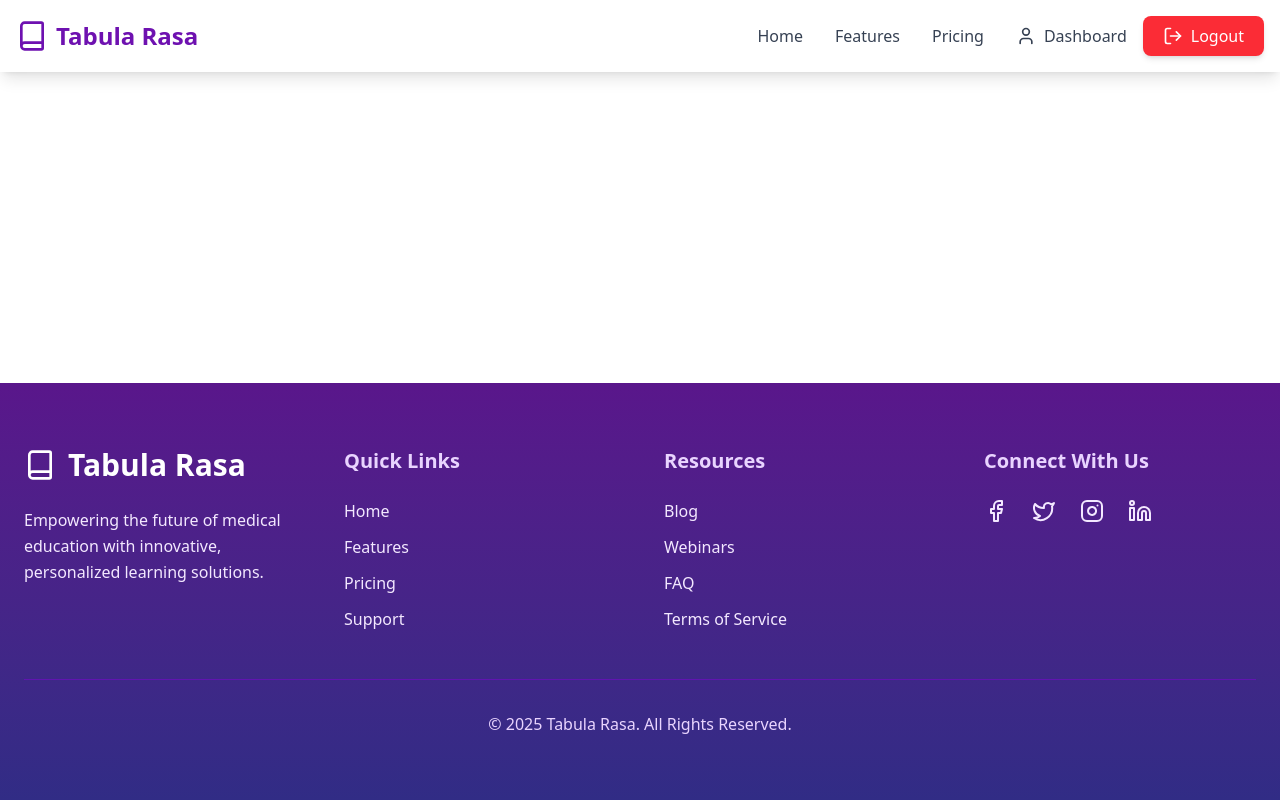
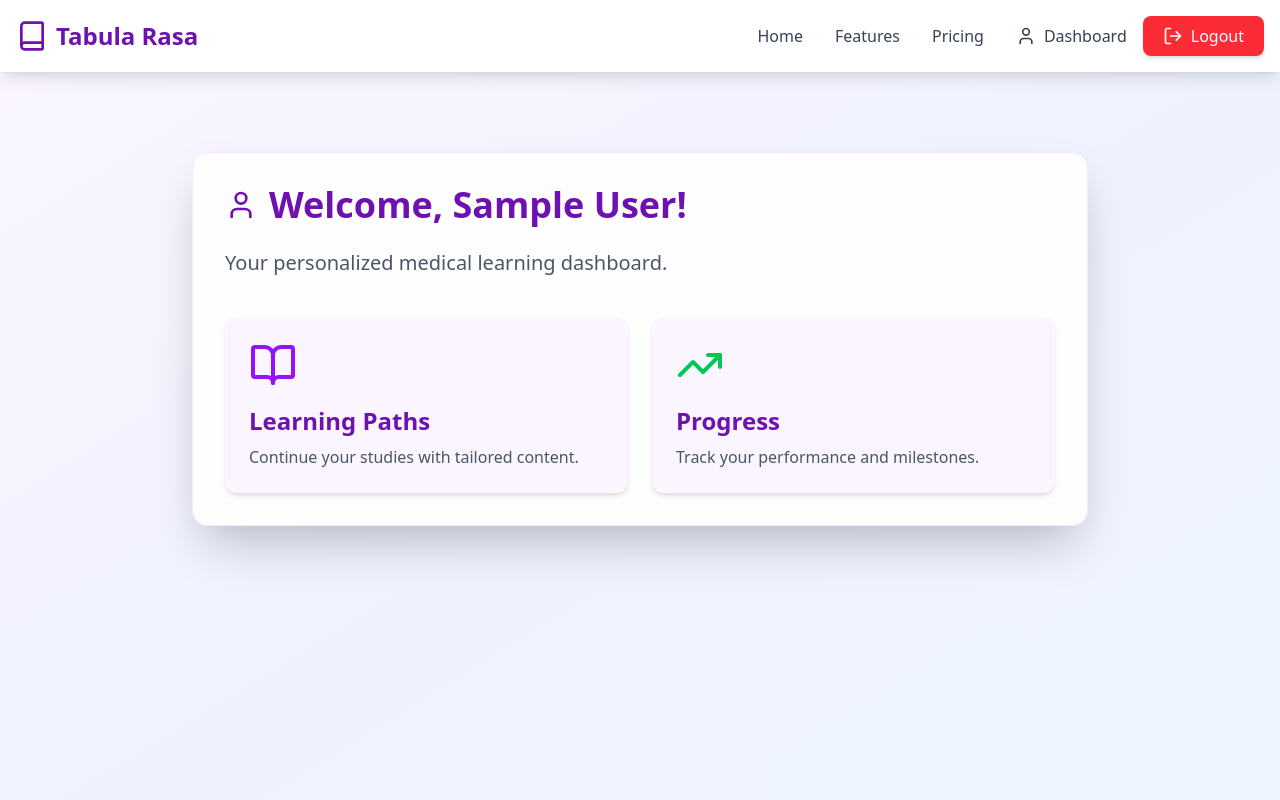
Before and after one commit to pankaj3399/tabula-rasa, a React (Vite) app in the folder client/: page /dashboard in a window 1280 px wide. Shown: the top 800 px of the page. Built offline with nearby package versions, Linux system fonts and the light colour scheme; sample sign-in values are in the browser's storage.

Commit message:
Add dashboard page and protected route; update App component structure

```diff
--- a/client/src/App.jsx
+++ b/client/src/App.jsx
@@ -1,26 +1,33 @@
+// src/App.jsx
 import React from 'react';
-import { Routes, Route } from 'react-router-dom';
+import { BrowserRouter as Router, Routes, Route } from 'react-router-dom';
 import { AuthProvider } from './contexts/AuthContext';
 import Navbar from './components/Navbar';
 import Footer from './components/Footer';
 import Home from './pages/Home';
 import Login from './pages/Login';
 import Signup from './pages/Signup';
+import Dashboard from './pages/Dashboard';
+import ProtectedRoute from './components/ProtectedRoute';
 
 const App = () => {
   return (
       <AuthProvider>
-      <div className="flex flex-col min-h-screen">
         <Navbar />
-        <main className="flex-grow">
         <Routes>
           <Route path="/" element={<Home />} />
           <Route path="/login" element={<Login />} />
           <Route path="/signup" element={<Signup />} />
+          <Route
+            path="/dashboard"
+            element={
+              <ProtectedRoute>
+                <Dashboard />
+              </ProtectedRoute>
+            }
+          />
         </Routes>
-        </main>
         <Footer />
-      </div>
       </AuthProvider>
   );
 };
--- /dev/null
+++ b/client/src/components/ProtectedRoute.jsx
@@ -0,0 +1,20 @@
+// src/components/ProtectedRoute.jsx
+import React from 'react';
+import { Navigate } from 'react-router-dom';
+import { useAuth } from '../contexts/AuthContext';
+
+const ProtectedRoute = ({ children }) => {
+  const { currentUser, loading } = useAuth();
+
+  if (loading) {
+    return (
+      <div className="min-h-screen flex items-center justify-center text-gray-600">
+        Loading...
+      </div>
+    );
+  }
+
+  return currentUser ? children : <Navigate to="/login" replace />;
+};
+
+export default ProtectedRoute;
--- a/client/src/contexts/AuthContext.jsx
+++ b/client/src/contexts/AuthContext.jsx
@@ -1,5 +1,6 @@
 // src/contexts/AuthContext.jsx
 import React, { createContext, useContext, useState, useEffect } from 'react';
+import { useNavigate } from 'react-router-dom';
 
 const AuthContext = createContext();
 
@@ -7,6 +8,7 @@ export function AuthProvider({ children }) {
   const [currentUser, setCurrentUser] = useState(null);
   const [loading, setLoading] = useState(true);
   const [error, setError] = useState(null);
+  const navigate = useNavigate();
 
   useEffect(() => {
     const storedUser = localStorage.getItem('user');
@@ -29,7 +31,6 @@ export function AuthProvider({ children }) {
   }, []);
 
   const isTokenValid = (token) => {
-    // Basic token validation (replace with proper JWT validation later)
     return token && token.length > 0;
   };
 
@@ -44,7 +45,6 @@ export function AuthProvider({ children }) {
       });
 
       const data = await response.json();
-
       if (!response.ok) {
         setError(data.message || 'Login failed');
         throw new Error(data.message || 'Login failed');
@@ -53,7 +53,6 @@ export function AuthProvider({ children }) {
       setCurrentUser(data.user);
       localStorage.setItem('user', JSON.stringify(data.user));
       localStorage.setItem('token', data.token);
-
       return data;
     } catch (error) {
       setError(error.message);
@@ -74,7 +73,6 @@ export function AuthProvider({ children }) {
       });
 
       const data = await response.json();
-
       if (!response.ok) {
         setError(data.message || 'Signup failed');
         throw new Error(data.message || 'Signup failed');
@@ -83,7 +81,6 @@ export function AuthProvider({ children }) {
       setCurrentUser(data.user);
       localStorage.setItem('user', JSON.stringify(data.user));
       localStorage.setItem('token', data.token);
-
       return data;
     } catch (error) {
       setError(error.message);
@@ -98,6 +95,7 @@ export function AuthProvider({ children }) {
     setError(null);
     localStorage.removeItem('user');
     localStorage.removeItem('token');
+    navigate('/login');
   };
 
   const value = {
--- /dev/null
+++ b/client/src/pages/Dashboard.jsx
@@ -0,0 +1,48 @@
+// src/pages/Dashboard.jsx
+import React from 'react';
+import { motion } from 'framer-motion';
+import { User, BookOpen, TrendingUp } from 'lucide-react';
+import { useAuth } from '../contexts/AuthContext';
+
+const Dashboard = () => {
+  const { currentUser } = useAuth();
+
+  return (
+    <div className="min-h-screen bg-gradient-to-br from-purple-50 via-indigo-50 to-blue-50 py-20 px-6">
+      <motion.div
+        initial={{ opacity: 0, y: 30 }}
+        animate={{ opacity: 1, y: 0 }}
+        transition={{ duration: 0.8 }}
+        className="max-w-4xl mx-auto bg-white/90 backdrop-blur-md shadow-2xl rounded-2xl p-8 border border-purple-100"
+      >
+        <h1 className="text-4xl font-bold text-purple-800 mb-6 flex items-center">
+          <User className="mr-3 w-8 h-8" /> Welcome, {currentUser?.name || 'User'}!
+        </h1>
+        <p className="text-xl text-gray-600 mb-10">
+          Your personalized medical learning dashboard.
+        </p>
+
+        <div className="grid md:grid-cols-2 gap-6">
+          <motion.div
+            whileHover={{ scale: 1.03 }}
+            className="bg-purple-50 p-6 rounded-xl shadow-md"
+          >
+            <BookOpen className="w-12 h-12 text-purple-600 mb-4" />
+            <h2 className="text-2xl font-semibold text-purple-800 mb-2">Learning Paths</h2>
+            <p className="text-gray-600">Continue your studies with tailored content.</p>
+          </motion.div>
+          <motion.div
+            whileHover={{ scale: 1.03 }}
+            className="bg-purple-50 p-6 rounded-xl shadow-md"
+          >
+            <TrendingUp className="w-12 h-12 text-green-500 mb-4" />
+            <h2 className="text-2xl font-semibold text-purple-800 mb-2">Progress</h2>
+            <p className="text-gray-600">Track your performance and milestones.</p>
+          </motion.div>
+        </div>
+      </motion.div>
+    </div>
+  );
+};
+
+export default Dashboard;
```
Lines whose indentation alone changed are shown as unchanged.
